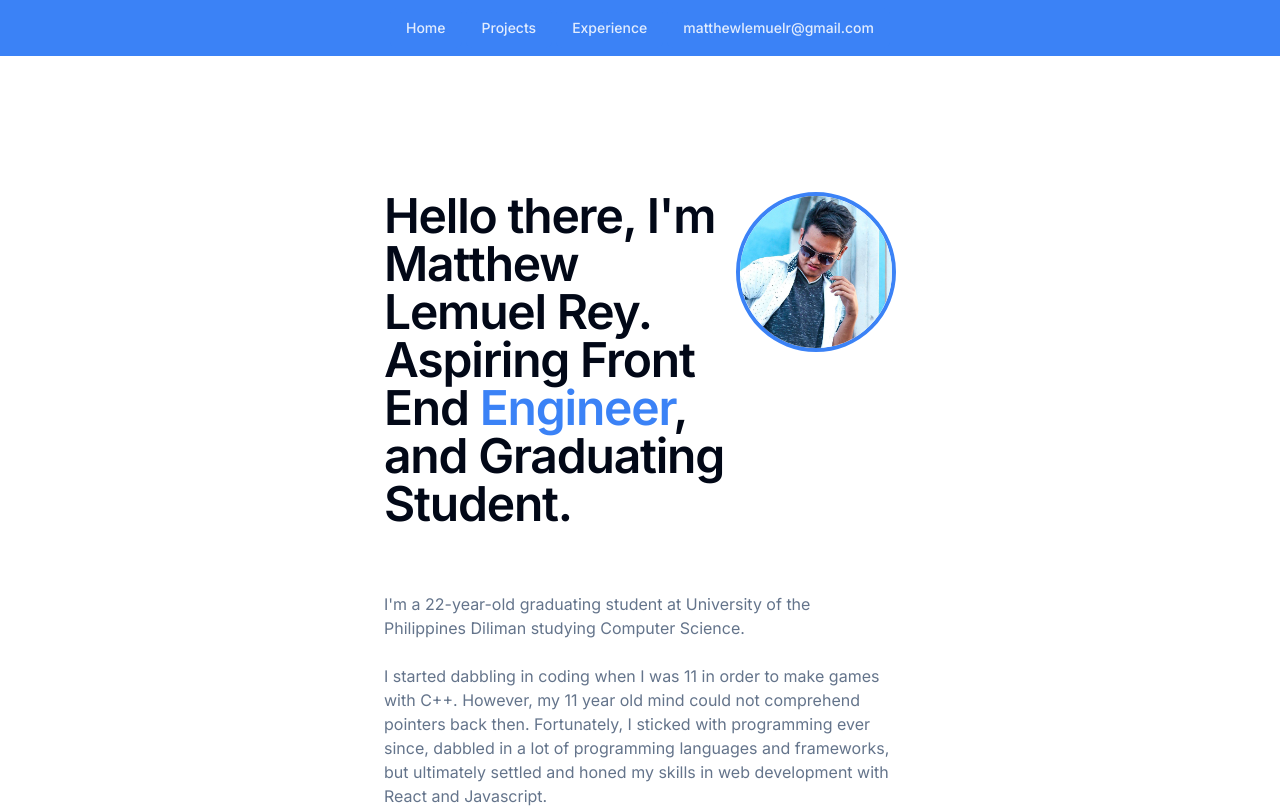
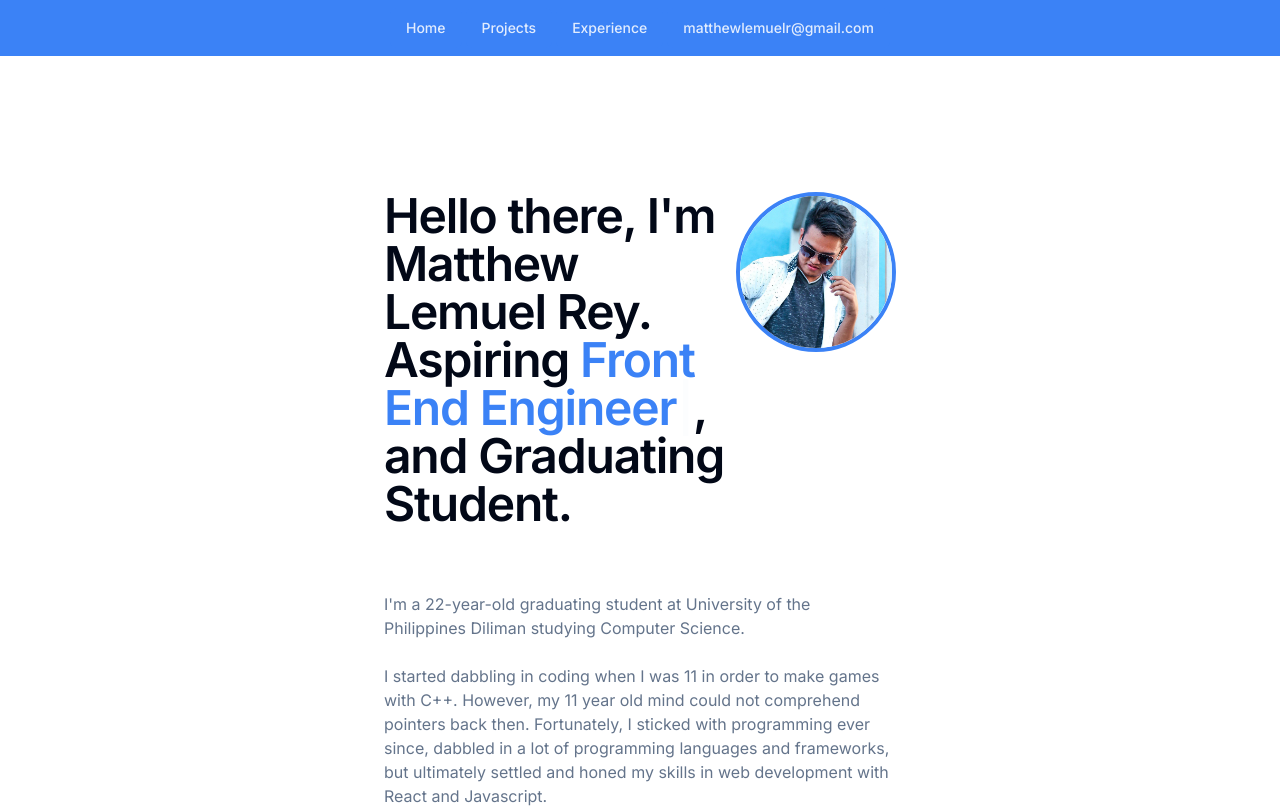
Before and after one commit to mlrey7/portfolio, a Next.js app: page / in a window 1280 px wide. Shown: the top 808 px of the page. Built offline with nearby package versions, Linux system fonts and the light colour scheme.

Commit message:
add animated text

```diff
--- a/package.json
+++ b/package.json
@@ -18,7 +18,8 @@
     "react": "^18",
     "react-dom": "^18",
     "tailwind-merge": "^2.2.2",
-    "tailwindcss-animate": "^1.0.7"
+    "tailwindcss-animate": "^1.0.7",
+    "typed.js": "^2.1.0"
   },
   "devDependencies": {
     "@types/node": "^20",
--- a/src/app/globals.css
+++ b/src/app/globals.css
@@ -74,3 +74,7 @@
     @apply bg-background text-foreground;
   }
 }
+
+.typed-cursor {
+  color: rgb(59 130 246);
+}
--- a/src/app/page.tsx
+++ b/src/app/page.tsx
@@ -1,3 +1,4 @@
+import AnimatedHeader from "@/components/AnimatedHeader";
 import { Icons } from "@/components/Icons";
 import ProjectGrid from "@/components/ProjectGrid";
 import Timeline from "@/components/Timeline";
@@ -13,7 +14,7 @@
           <h1 className="text-3xl lg:text-5xl font-semibold leading-tight tracking-tight">
             Hello there, I{"'"}m Matthew Lemuel Rey.{" "}
             <br className="hidden lg:block" />
-            Aspiring Front End <span className="text-blue-500">Engineer</span>,
+            Aspiring <AnimatedHeader />,
             <br className="hidden lg:block" />
             and Graduating Student.
           </h1>
--- /dev/null
+++ b/src/components/AnimatedHeader.tsx
@@ -0,0 +1,23 @@
+"use client";
+import { useEffect, useRef } from "react";
+import Typed from "typed.js";
+
+const AnimatedHeader = () => {
+  const ref = useRef(null);
+
+  useEffect(() => {
+    const typed = new Typed(ref.current, {
+      strings: ["Web Developer", "Front End Engineer"],
+      typeSpeed: 50,
+      backSpeed: 50,
+    });
+
+    return () => {
+      typed.destroy();
+    };
+  }, []);
+
+  return <span className="text-blue-500" ref={ref}></span>;
+};
+
+export default AnimatedHeader;
```
Also changed, not shown: 1 other file (tests, documents, lock files or other folders).
